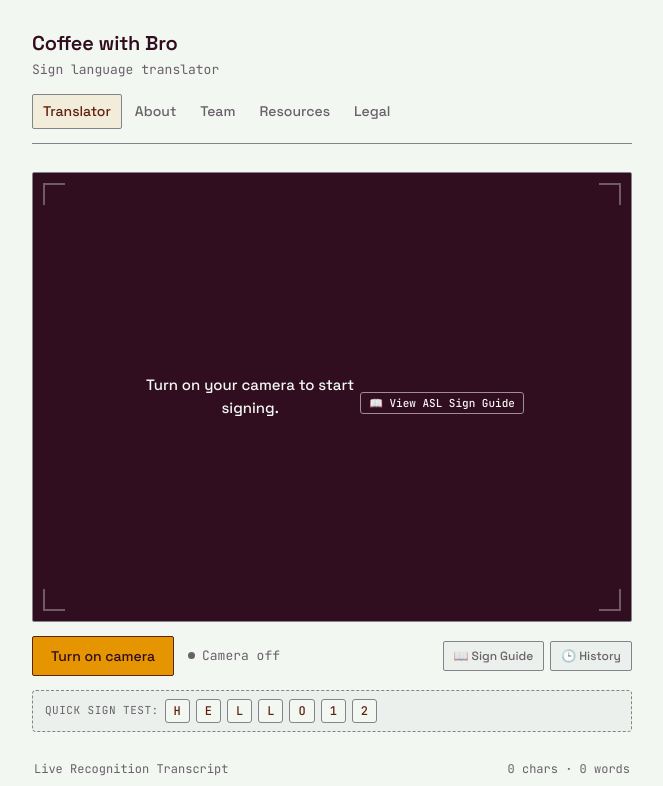
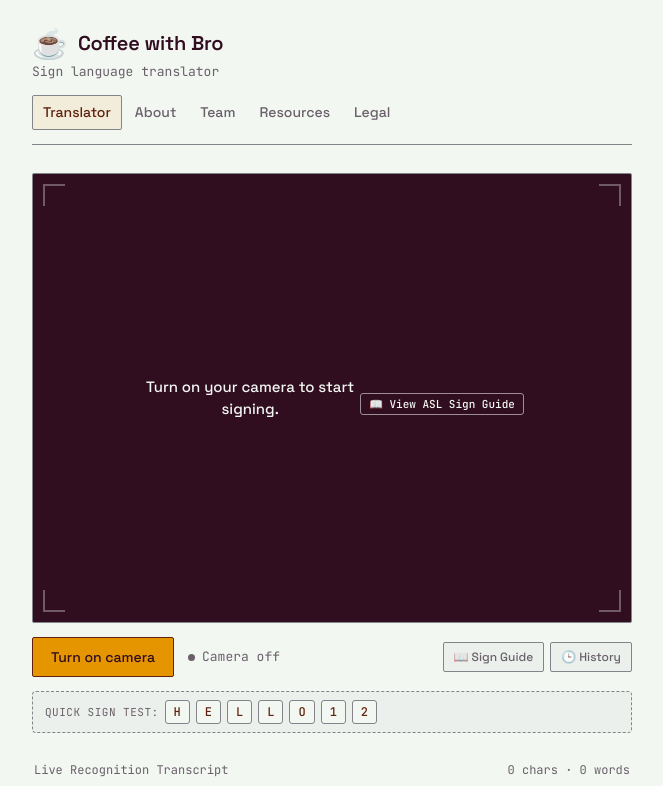
Before and after one commit to Coffee-With-Bro/Coffee-With-Bro, a React (Vite) app in the folder milk_with_bro/: page / in a window 1280 px wide. Shown: the top 786 px of the page, without its empty margins (308-971 px from the left). Built offline with nearby package versions, Linux system fonts and the light colour scheme; no server answers.

Commit message:
Add coffee mug branding animation

```diff
--- a/milk_with_bro/src/App.css
+++ b/milk_with_bro/src/App.css
@@ -732,3 +732,37 @@
     justify-content: flex-start;
   }
 }
+
+
+.topbar-brand-title {
+  display: inline-flex;
+  align-items: center;
+  gap: 10px;
+}
+
+.topbar-mug {
+  display: inline-block;
+  font-size: 1.8rem;
+  line-height: 1;
+  transform-origin: bottom center;
+  transition: transform 220ms ease;
+}
+
+.topbar-brand:hover .topbar-mug {
+  transform: rotate(-12deg) translateY(-2px);
+}
+
+.topbar-mug:active {
+  transform: rotate(12deg) scale(1.12);
+}
+
+@media (prefers-reduced-motion: reduce) {
+  .topbar-mug {
+    transition: none;
+  }
+
+  .topbar-brand:hover .topbar-mug,
+  .topbar-mug:active {
+    transform: none;
+  }
+}
--- a/milk_with_bro/src/components/NavBar.tsx
+++ b/milk_with_bro/src/components/NavBar.tsx
@@ -13,12 +13,17 @@ const LINKS: { route: Route; label: string }[] = [
 export function NavBar({ current }: { current: Route | null }) {
   return (
     <header className="topbar">
+
       <Link className="topbar-brand" to="/">
         <BoostConfetti>
-          <span className="topbar-mark">Coffee with Bro</span>
+          <span className="topbar-brand-title">
+            <span className="topbar-mug" aria-hidden="true">☕</span>
+            <span className="topbar-mark">Coffee with Bro</span>
+          </span>
         </BoostConfetti>
         <span className="topbar-sub">Sign language translator</span>
       </Link>
+
 
       <nav className="nav" aria-label="Main">
         <ul className="nav-list">
```
